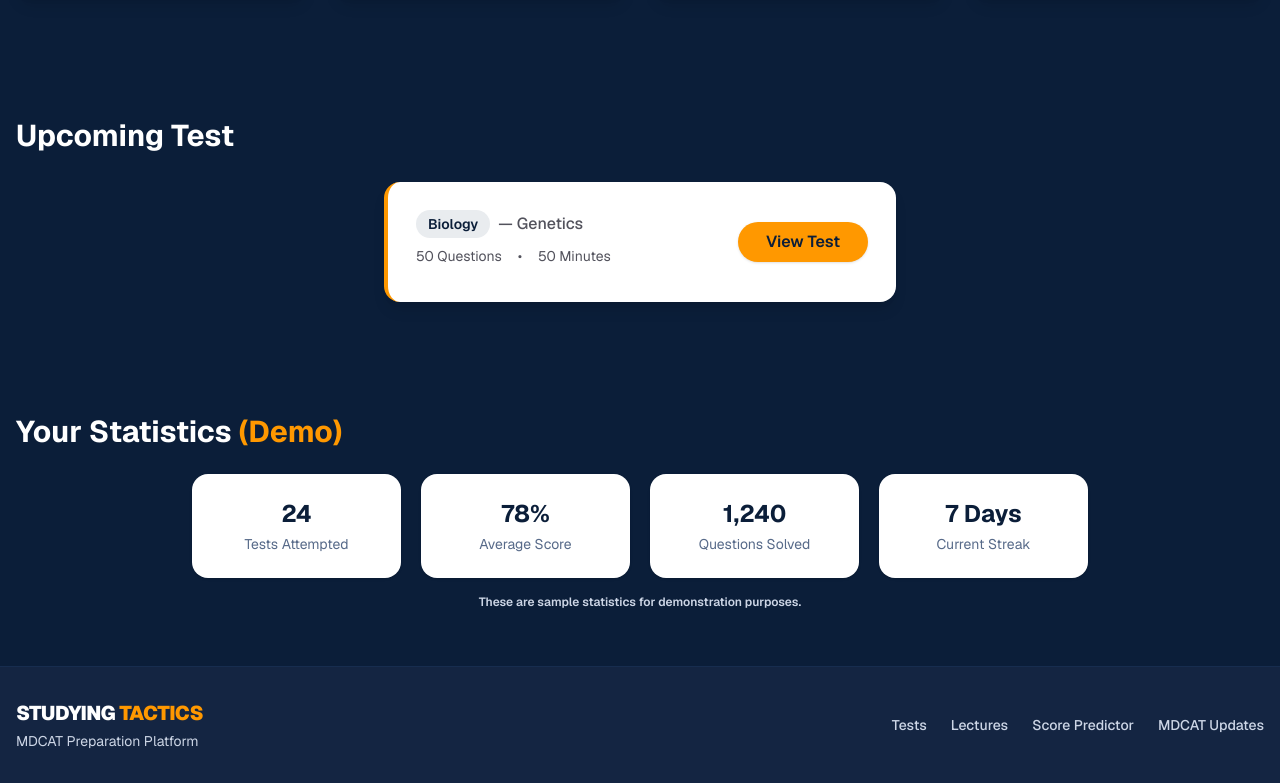
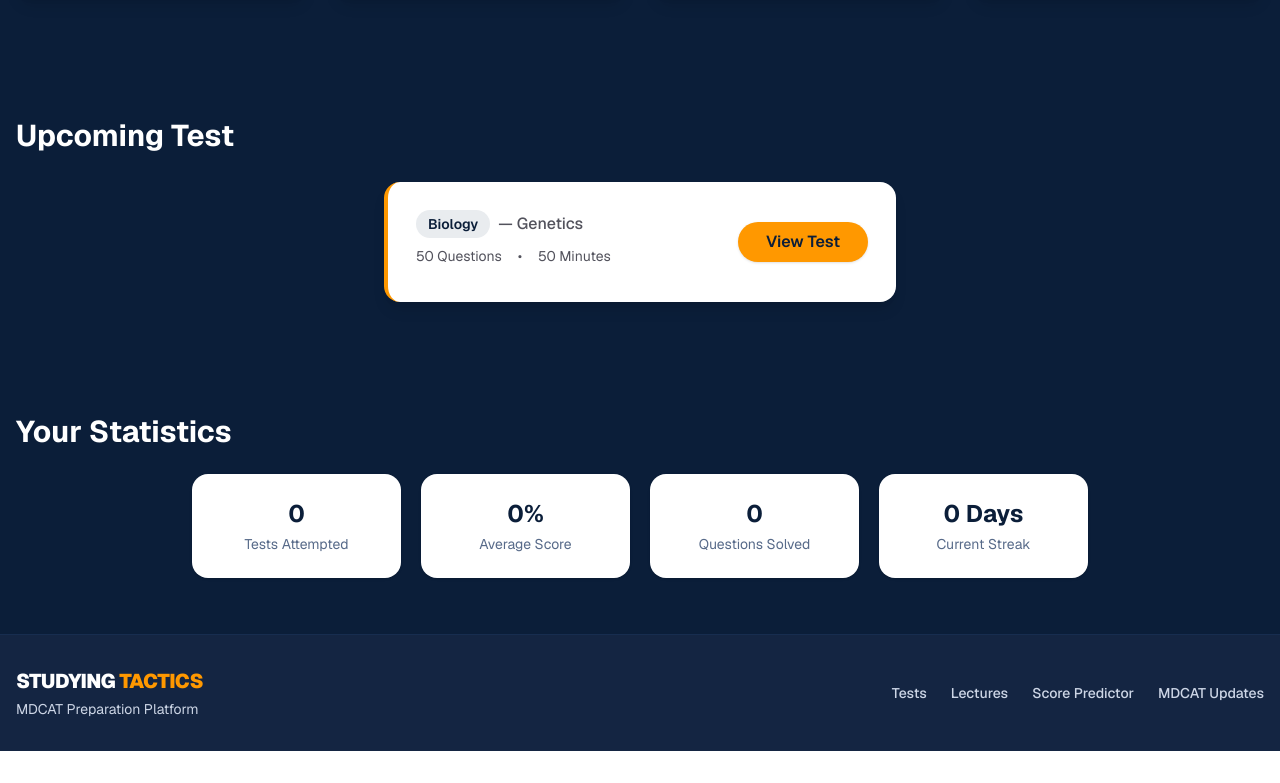
Before and after one commit to studyingtactics0-hash/mdcat-app, a Next.js app: page / in a window 1280 px wide. Shown: the part 813-1596 px from the top of the page. After the commit the page ends 1564 px from the top, so only its background shows below. Built offline with nearby package versions, Linux system fonts and the light colour scheme; no server answers.

Commit message:
Add real student statistics

```diff
--- a/src/app/page.tsx
+++ b/src/app/page.tsx
@@ -9,13 +9,98 @@ export default function Home() {
   const supabase = createClient();
 
   const [user, setUser] = useState<any>(null);
+  const [stats, setStats] = useState({
+    testsAttempted: 0,
+    averageScore: 0,
+    questionsSolved: 0,
+    currentStreak: 0,
+  });
   useEffect(() => {
+    async function getStatistics(userId: string) {
+      const { data, error } = await supabase
+        .from("test_results")
+        .select(
+          "total_questions, score_percentage, completed_at"
+        )
+        .eq("user_id", userId)
+        .order("completed_at", { ascending: false });
+
+      if (error) {
+        console.error("Error fetching statistics:", error);
+        return;
+      }
+
+      if (!data || data.length === 0) {
+        setStats({
+          testsAttempted: 0,
+          averageScore: 0,
+          questionsSolved: 0,
+          currentStreak: 0,
+        });
+        return;
+      }
+
+      const testsAttempted = data.length;
+
+      const questionsSolved = data.reduce(
+        (total, test) => total + (test.total_questions || 0),
+        0
+      );
+
+      const averageScore =
+        data.reduce(
+          (total, test) => total + Number(test.score_percentage || 0),
+          0
+        ) / testsAttempted;
+
+      // Get unique test dates
+      const dates = Array.from(
+        new Set(
+          data.map((test) => {
+            return new Date(test.completed_at)
+              .toISOString()
+              .split("T")[0];
+          })
+        )
+      );
+
+      let currentStreak = 0;
+
+      const today = new Date();
+      today.setHours(0, 0, 0, 0);
+
+      for (let i = 0; i < dates.length; i++) {
+        const expectedDate = new Date(today);
+        expectedDate.setDate(today.getDate() - i);
+
+        const expectedDateString = expectedDate
+          .toISOString()
+          .split("T")[0];
+
+        if (dates.includes(expectedDateString)) {
+          currentStreak++;
+        } else {
+          break;
+        }
+      }
+
+      setStats({
+        testsAttempted,
+        averageScore: Math.round(averageScore),
+        questionsSolved,
+        currentStreak,
+      });
+    }
     async function getUser() {
       const {
         data: { user },
       } = await supabase.auth.getUser();
 
       setUser(user);
+
+      if (user) {
+        getStatistics(user.id);
+      }
     }
 
     getUser();
@@ -370,27 +455,34 @@ export default function Home() {
         {/* PERFORMANCE SECTION */}
         <section className="container mx-auto px-4 py-10 md:py-14">
           <h2 className="text-2xl md:text-3xl font-bold text-white mb-6 text-center md:text-left">
-            Your Statistics <span className="text-[#ff9800]">(Demo)</span>
+            Your Statistics
           </h2>
           <div className="w-full max-w-4xl mx-auto grid grid-cols-2 md:grid-cols-4 gap-5">
             <div className="bg-white rounded-2xl shadow p-6 flex flex-col items-center">
-              <span className="text-2xl font-bold text-[#0b1e39] mb-1">24</span>
+            <span className="text-2xl font-bold text-[#0b1e39] mb-1">
+  {stats.testsAttempted}
+</span>
               <span className="text-[#576a89] text-sm text-center">Tests Attempted</span>
             </div>
             <div className="bg-white rounded-2xl shadow p-6 flex flex-col items-center">
-              <span className="text-2xl font-bold text-[#0b1e39] mb-1">78%</span>
+            <span className="text-2xl font-bold text-[#0b1e39] mb-1">
+  {stats.averageScore}%
+</span>
               <span className="text-[#576a89] text-sm text-center">Average Score</span>
             </div>
             <div className="bg-white rounded-2xl shadow p-6 flex flex-col items-center">
-              <span className="text-2xl font-bold text-[#0b1e39] mb-1">1,240</span>
+            <span className="text-2xl font-bold text-[#0b1e39] mb-1">
+  {stats.questionsSolved.toLocaleString()}
+</span>
               <span className="text-[#576a89] text-sm text-center">Questions Solved</span>
             </div>
             <div className="bg-white rounded-2xl shadow p-6 flex flex-col items-center">
-              <span className="text-2xl font-bold text-[#0b1e39] mb-1">7 Days</span>
+            <span className="text-2xl font-bold text-[#0b1e39] mb-1">
+  {stats.currentStreak} Days
+</span>
               <span className="text-[#576a89] text-sm text-center">Current Streak</span>
             </div>
           </div>
-          <p className="text-[#cdd6e6] text-xs text-center mt-4 font-semibold">These are sample statistics for demonstration purposes.</p>
         </section>
       </main>
 
```
